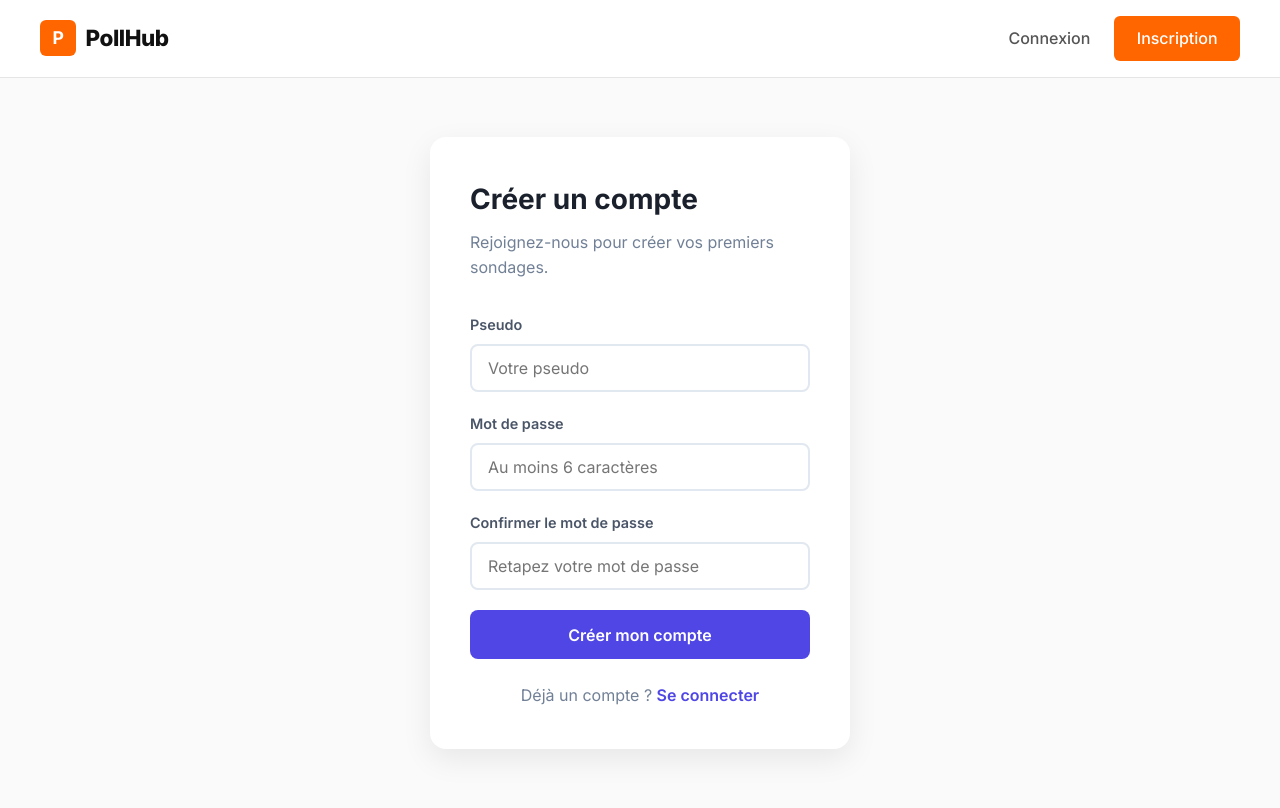
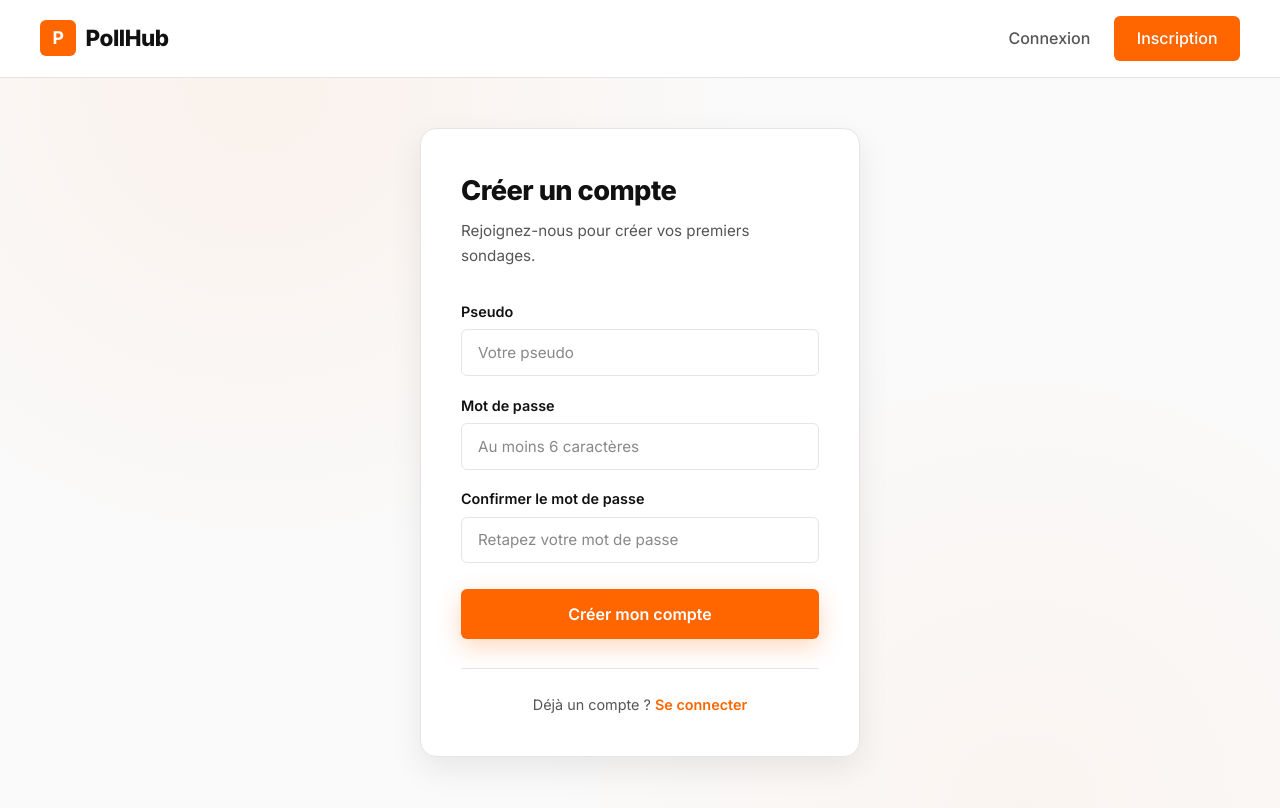
Before and after one commit to quangquan117/Ctf_M2, a React (Vite) app in the folder front/: page /inscription in a window 1280 px wide. Built offline with nearby package versions, Linux system fonts and the light colour scheme; no server answers.

Commit message:
style(front): refonte des styles de formulaire d'auth avec identité orange

```diff
--- a/front/src/styles/Auth.css
+++ b/front/src/styles/Auth.css
@@ -3,102 +3,144 @@
   display: flex;
   align-items: center;
   justify-content: center;
-  padding: 2rem;
+  padding: 2rem 1rem;
+  background:
+    radial-gradient(circle at 20% 0%, rgba(255, 102, 0, 0.06), transparent 40%),
+    radial-gradient(circle at 80% 100%, rgba(255, 102, 0, 0.04), transparent 40%);
 }
 
 .auth-card {
-  background: white;
+  background: var(--color-surface);
   padding: 2.5rem;
-  border-radius: 16px;
-  box-shadow: 0 10px 30px rgba(0, 0, 0, 0.08);
+  border-radius: var(--radius-lg);
+  border: 1px solid var(--color-border);
+  box-shadow: var(--shadow-lg);
   width: 100%;
-  max-width: 420px;
+  max-width: 440px;
+}
+
+.auth-logo {
+  display: inline-flex;
+  align-items: center;
+  justify-content: center;
+  width: 48px;
+  height: 48px;
+  background: var(--color-primary);
+  color: white;
+  border-radius: var(--radius-sm);
+  font-size: 1.3rem;
+  font-weight: 800;
+  margin-bottom: 1.2rem;
 }
 
 .auth-card h2 {
-  color: #1a202c;
-  margin-bottom: 0.5rem;
-  font-size: 1.75rem;
+  color: var(--color-text);
+  margin-bottom: 0.4rem;
+  font-size: 1.7rem;
+  font-weight: 800;
+  letter-spacing: -0.02em;
 }
 
 .auth-description {
-  color: #718096;
+  color: var(--color-text-secondary);
   margin-bottom: 2rem;
+  font-size: 0.95rem;
 }
 
 .auth-form {
   display: flex;
   flex-direction: column;
-  gap: 1.25rem;
+  gap: 1.1rem;
 }
 
 .field {
   display: flex;
   flex-direction: column;
-  gap: 0.5rem;
+  gap: 0.4rem;
 }
 
 .field label {
   font-weight: 600;
-  color: #4a5568;
+  color: var(--color-text);
   font-size: 0.9rem;
 }
 
 .field input {
-  padding: 0.75rem 1rem;
-  border: 2px solid #e2e8f0;
-  border-radius: 8px;
-  font-size: 1rem;
-  transition: border-color 0.2s;
-  font-family: inherit;
+  padding: 0.8rem 1rem;
+  border: 1.5px solid var(--color-border);
+  border-radius: var(--radius-sm);
+  font-size: 0.95rem;
+  background: var(--color-surface);
+  color: var(--color-text);
+  transition: border-color var(--transition-fast),
+    box-shadow var(--transition-fast);
+}
+
+.field input::placeholder {
+  color: var(--color-text-muted);
 }
 
 .field input:focus {
   outline: none;
-  border-color: #4f46e5;
+  border-color: var(--color-primary);
+  box-shadow: 0 0 0 3px rgba(255, 102, 0, 0.12);
 }
 
 .error-message {
-  background: #fff5f5;
-  color: #c53030;
-  padding: 0.75rem 1rem;
-  border-radius: 8px;
-  border-left: 4px solid #c53030;
+  background: var(--color-error-bg);
+  color: var(--color-error);
+  padding: 0.8rem 1rem;
+  border-radius: var(--radius-sm);
+  border-left: 3px solid var(--color-error);
   font-size: 0.9rem;
+  font-weight: 500;
 }
 
 .btn-submit {
-  background: #4f46e5;
+  background: var(--color-primary);
   color: white;
   border: none;
-  padding: 0.9rem;
-  border-radius: 8px;
+  padding: 0.95rem;
+  border-radius: var(--radius-sm);
   font-size: 1rem;
   font-weight: 600;
   cursor: pointer;
-  transition: background 0.2s;
+  transition: all var(--transition-base);
+  margin-top: 0.5rem;
+  box-shadow: var(--shadow-orange);
 }
 
 .btn-submit:hover:not(:disabled) {
-  background: #4338ca;
+  background: var(--color-primary-hover);
+  transform: translateY(-1px);
 }
 
 .btn-submit:disabled {
-  background: #a0aec0;
+  background: var(--color-text-muted);
   cursor: not-allowed;
+  box-shadow: none;
 }
 
 .auth-link {
   text-align: center;
-  margin-top: 1.5rem;
-  color: #718096;
+  margin-top: 1.8rem;
+  padding-top: 1.5rem;
+  border-top: 1px solid var(--color-border);
+  color: var(--color-text-secondary);
+  font-size: 0.9rem;
 }
 
 .auth-link a {
-  color: #4f46e5;
+  color: var(--color-primary);
   font-weight: 600;
 }
 
 .auth-link a:hover {
   text-decoration: underline;
 }
+
+@media (max-width: 480px) {
+  .auth-card {
+    padding: 1.8rem 1.5rem;
+  }
+}
```
